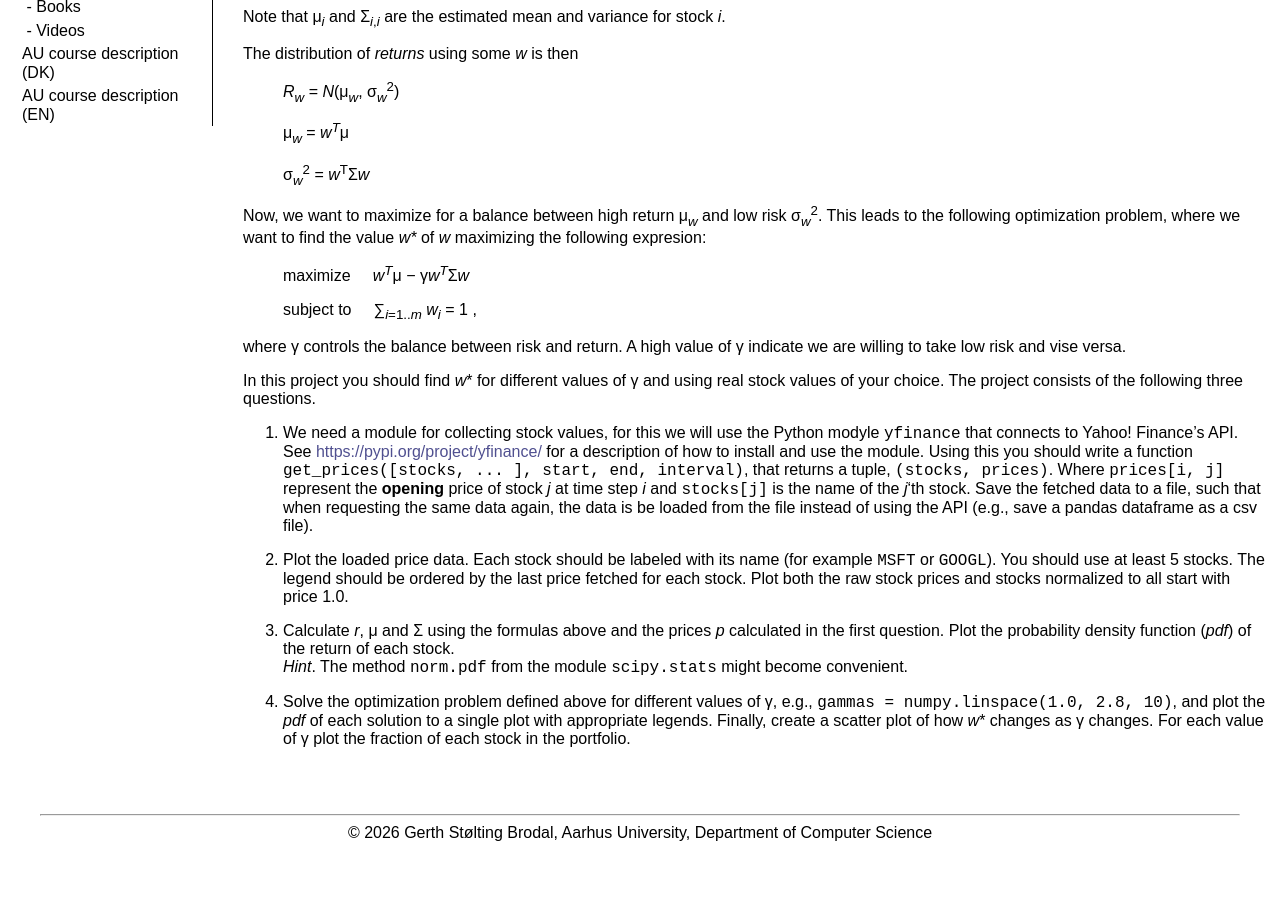
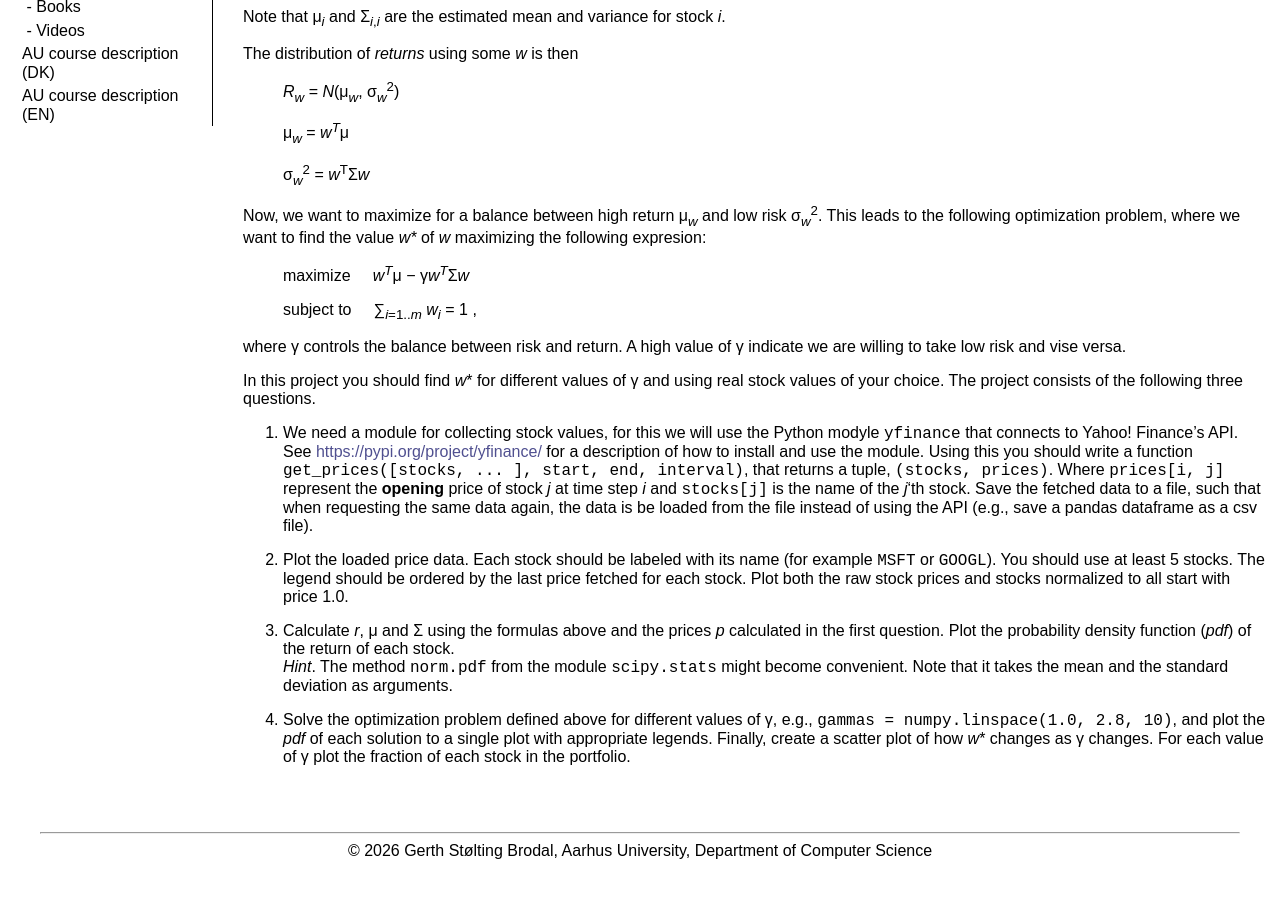
Before and after one commit to gsbrodal/gsbrodal.github.io, a Jekyll site: the page built from ipsa/project-2-portfolio.md, in a window 1280 px wide and 900 px high, scrolled down 679 px. Built offline with Jekyll 4.4.1, drawn with Linux system fonts in a browser that asks for light colours; our own code applies the rules of GitHub Pages for plain Markdown files.

Commit message:
project-2-portfolio.md

```diff
--- a/ipsa/project-2-portfolio.md
+++ b/ipsa/project-2-portfolio.md
@@ -57,7 +57,7 @@ The project consists of the following three questions.
 
 3.  Calculate _r_, &mu; and &Sigma; using the formulas above and the prices _p_ calculated in the first question. Plot the probability density function (_pdf_) of the return of each stock.
 <br>
-_Hint_. The method `norm.pdf` from the module `scipy.stats` might become convenient.
+_Hint_. The method `norm.pdf` from the module `scipy.stats` might become convenient. Note that it takes the mean and the standard deviation as arguments.
 
 4.  Solve the optimization problem defined above for different values of &gamma;, e.g., `gammas = numpy.linspace(1.0, 2.8, 10)`, and plot the _pdf_ of each solution to a single plot with appropriate legends.  Finally, create a scatter plot of how _w_* changes as &gamma; changes. For each value of &gamma; plot the fraction of
 each stock in the portfolio.
```
